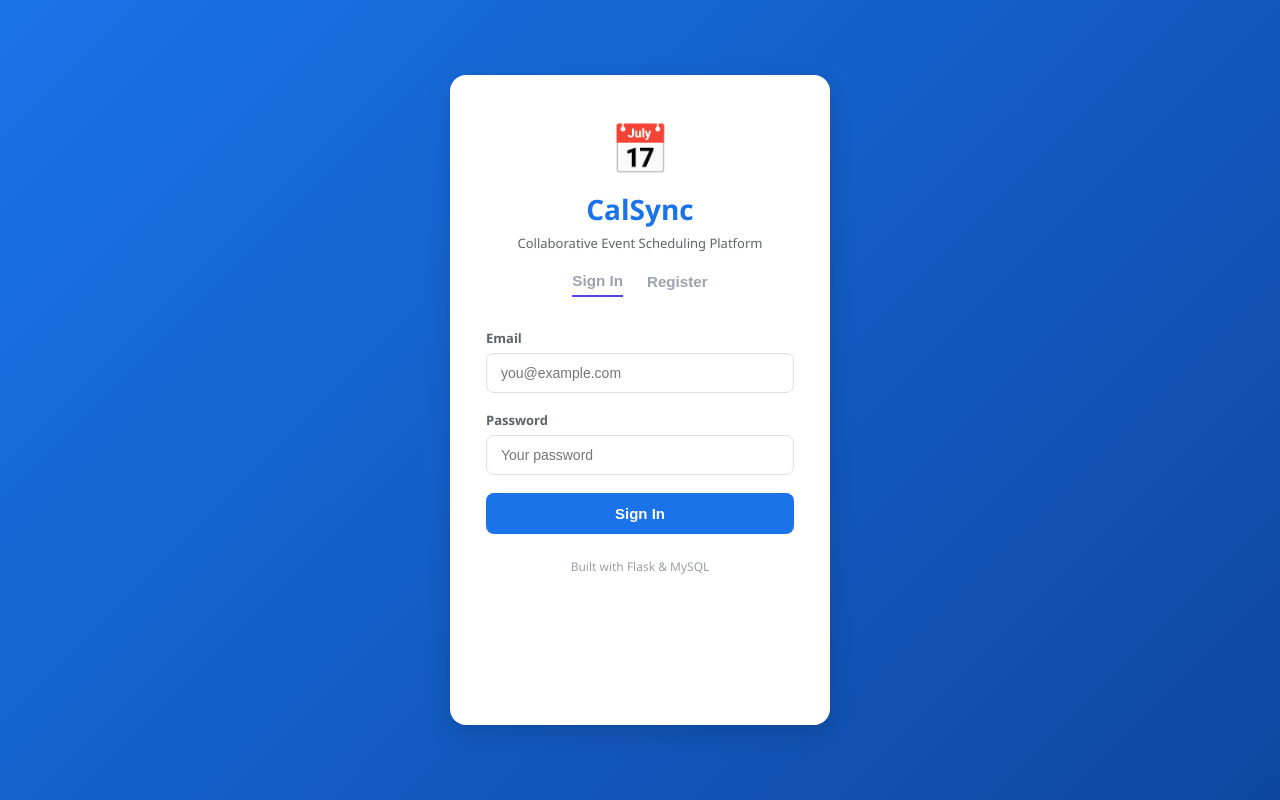
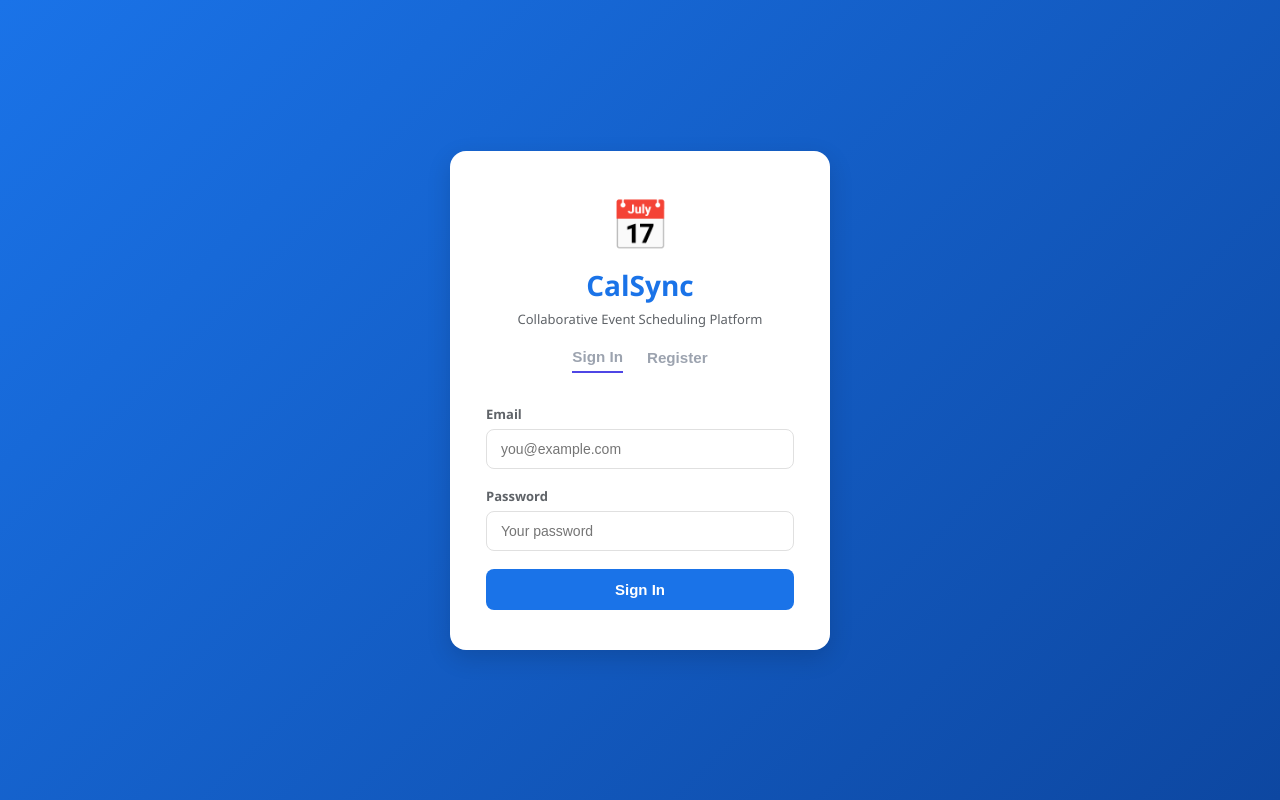
Before and after one commit to SankalpMakol016/CalSync, a Flask app: page / in a window 1280 px wide. Run offline with Flask 3, Linux system fonts and the light colour scheme.

Commit message:
login Page UI changes

```diff
--- a/static/css/style.css
+++ b/static/css/style.css
@@ -584,16 +584,3 @@ body {
 /* ===========================================================
    Keep Authentication Card Stable
 =========================================================== */
-
-.auth-card {
-    min-height: 650px;
-}
-
-#loginContainer,
-#registerContainer {
-    width: 100%;
-}
-#loginContainer,
-#registerContainer {
-    transition: opacity 0.25s ease;
-}
--- a/templates/index.html
+++ b/templates/index.html
@@ -199,12 +199,6 @@
 
         </div>
 
-        <p class="auth-footer">
-
-            Built with Flask & MySQL
-
-        </p>
-
     </div>
 
 </div>
```
